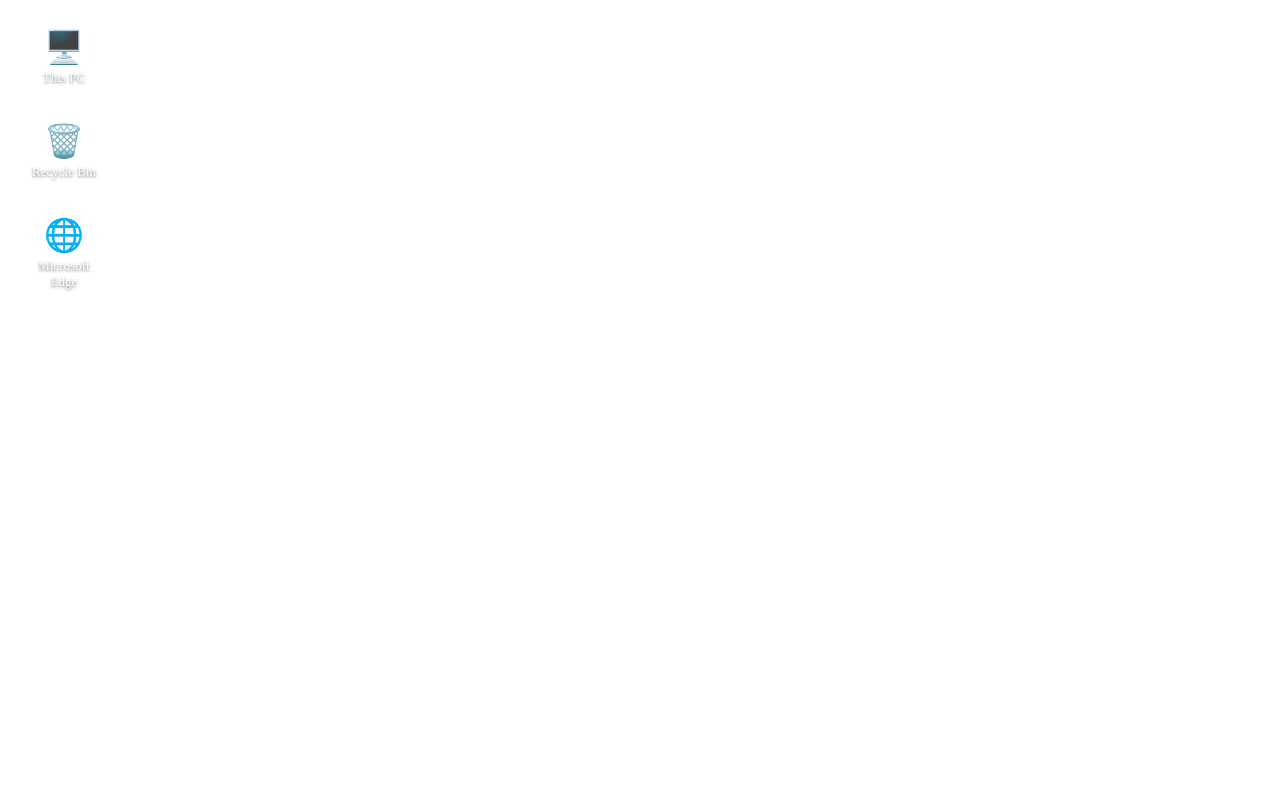
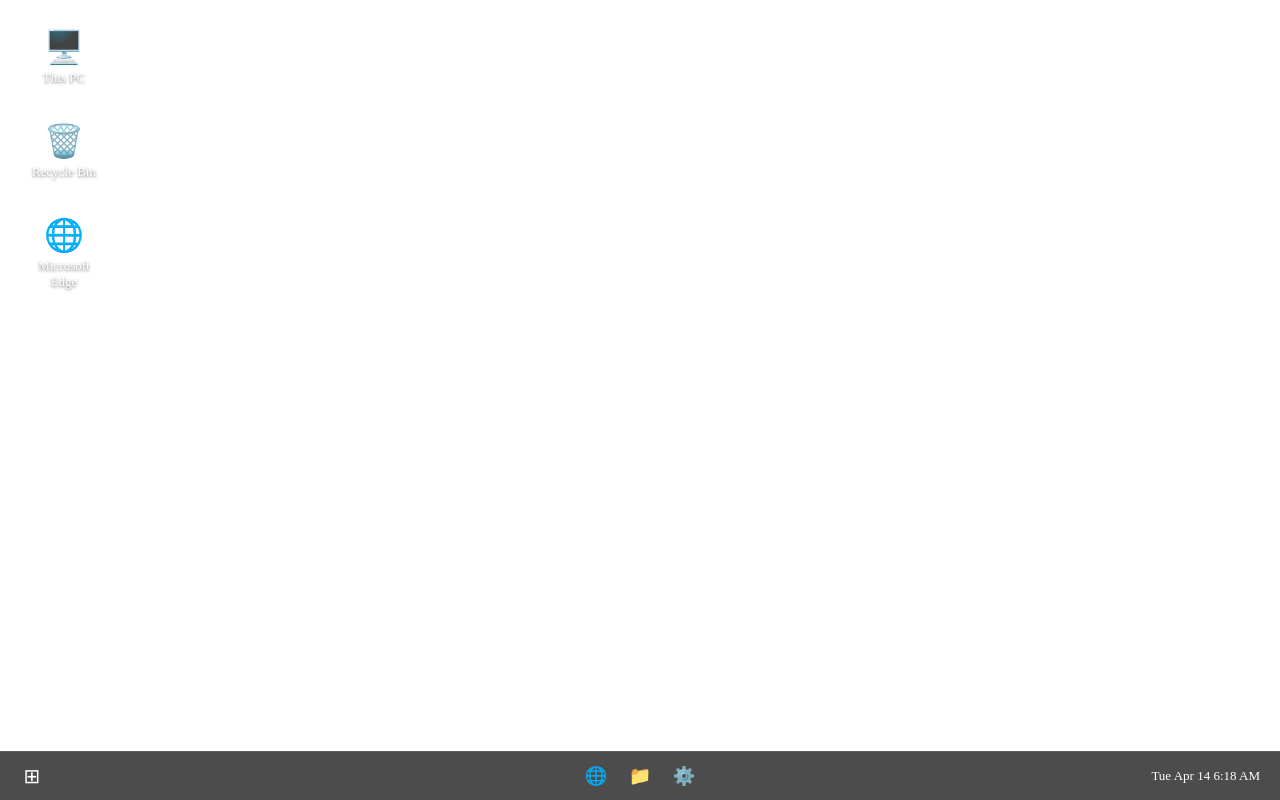
Before and after one commit to Krish-Kothari/Wap_Group_Project, a React (Vite) app: page / in a window 1280 px wide. Built offline with nearby package versions, Linux system fonts and the light colour scheme.

Commit message:
add static taskbar with start button and system tray

```diff
--- a/src/App.jsx
+++ b/src/App.jsx
@@ -1,11 +1,17 @@
 import { useState } from 'react'
-import Desktop from './components/Desktop/Desktop';
+import Desktop from './components/Desktop/Desktop'
+import Taskbar from './components/Taskbar/Taskbar'
+
 function App() {
+
+
   return (
     <div>
-      <Desktop />
+      <Desktop/>
+      <Taskbar/>
     </div>
   )
 }
 
+
 export default App
--- /dev/null
+++ b/src/components/Taskbar/Taskbar.jsx
@@ -0,0 +1,47 @@
+import React from 'react';
+import styles from './Taskbar.module.css';
+
+const Taskbar = ({ toggleStart }) => {
+  const now = new Date();
+
+// const formattedDateTime = now.toLocaleString('en-US', {
+//     weekday: 'short',
+//     month: 'short',
+//     day: 'numeric',
+//     hour: 'numeric',
+//     minute: '2-digit',
+//     hour12: true
+//   });
+
+  const formattedDateTime = [
+    now.toLocaleDateString('en-US', { weekday: 'short' }),
+    now.toLocaleDateString('en-US', { month: 'short' }),
+    now.toLocaleDateString('en-US', { day: 'numeric' }),
+    now.toLocaleTimeString('en-US', {
+      hour: 'numeric',
+      minute: '2-digit',
+      hour12: true,
+    }),
+  ].join(' ')
+
+  return (
+    <div className={styles.taskbar}>
+      <div className={styles.startButton} onClick={toggleStart}>
+        <span className={styles.winIcon}>⊞</span>
+      </div>
+
+      <div className={styles.taskbarIcons}>
+        {/* Pinned app placeholders */}
+        <div className={styles.taskIcon}>🌐</div>
+        <div className={styles.taskIcon}>📁</div>
+        <div className={styles.taskIcon}>⚙️</div>
+      </div>
+
+      <div className={styles.systemTray}>
+        <span>{formattedDateTime}</span>
+      </div>
+    </div>
+  );
+};
+
+export default Taskbar;
--- /dev/null
+++ b/src/components/Taskbar/Taskbar.module.css
@@ -0,0 +1,70 @@
+.taskbar {
+  position: absolute;
+  bottom: 0;
+  left: 0;
+  right: 0;
+  height: 48px;
+  background: rgba(32, 32, 32, 0.8);
+  backdrop-filter: blur(20px);
+  display: flex;
+  align-items: center;
+  justify-content: space-between;
+  padding: 0 12px;
+  border-top: 1px solid rgba(255, 255, 255, 0.1);
+  z-index: 100;
+}
+
+.startButton {
+  width: 40px;
+  height: 40px;
+  display: flex;
+  align-items: center;
+  justify-content: center;
+  border-radius: 8px;
+  transition: background 0.1s;
+  cursor: default;
+}
+
+.startButton:hover {
+  background: rgba(255, 255, 255, 0.1);
+}
+
+.winIcon {
+  font-size: 20px;
+  color: white;
+}
+
+.taskbarIcons {
+  display: flex;
+  gap: 8px;
+  position: absolute;
+  left: 50%;
+  transform: translateX(-50%);
+}
+
+.taskIcon {
+  width: 36px;
+  height: 36px;
+  display: flex;
+  align-items: center;
+  justify-content: center;
+  border-radius: 6px;
+  font-size: 18px;
+  color: white;
+  background: transparent;
+  transition: background 0.1s;
+  cursor: default;
+}
+
+.taskIcon:hover {
+  background: rgba(255, 255, 255, 0.1);
+}
+
+.systemTray {
+  color: white;
+  font-size: 13px;
+  display: flex;
+  align-items: center;
+  padding: 0 8px;
+  height: 100%;
+}
```
